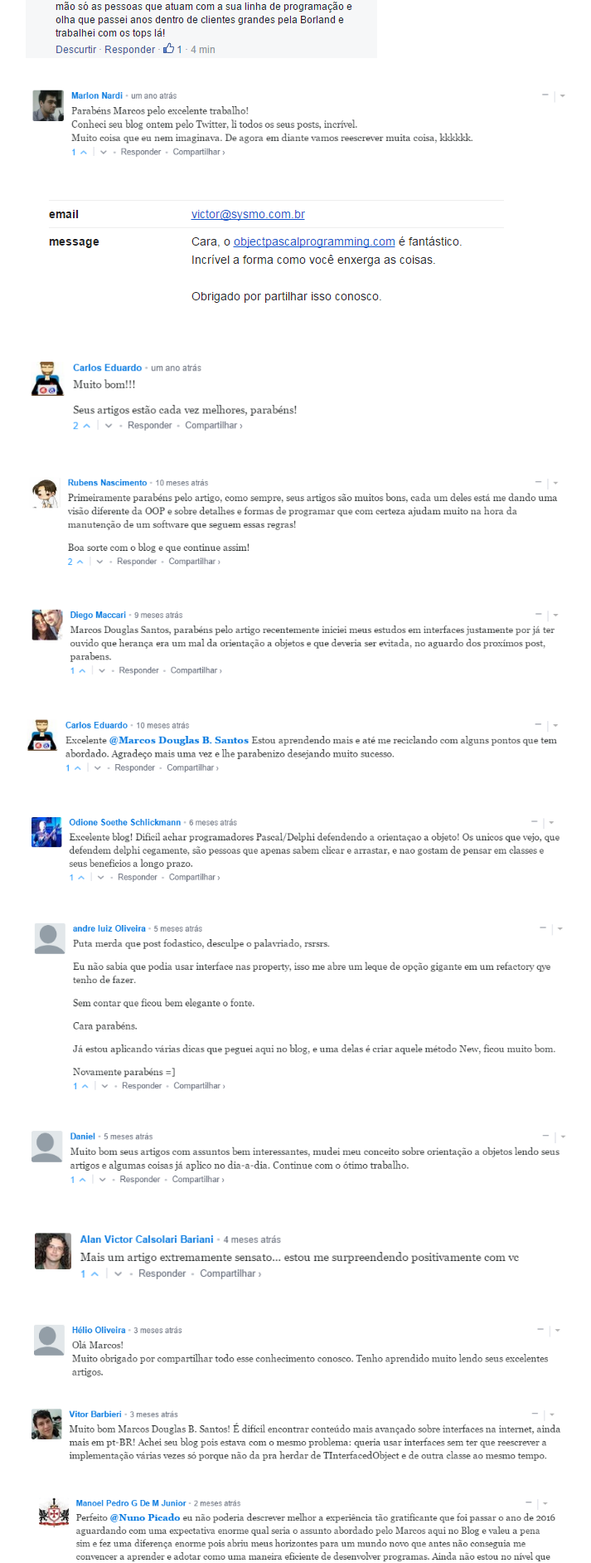
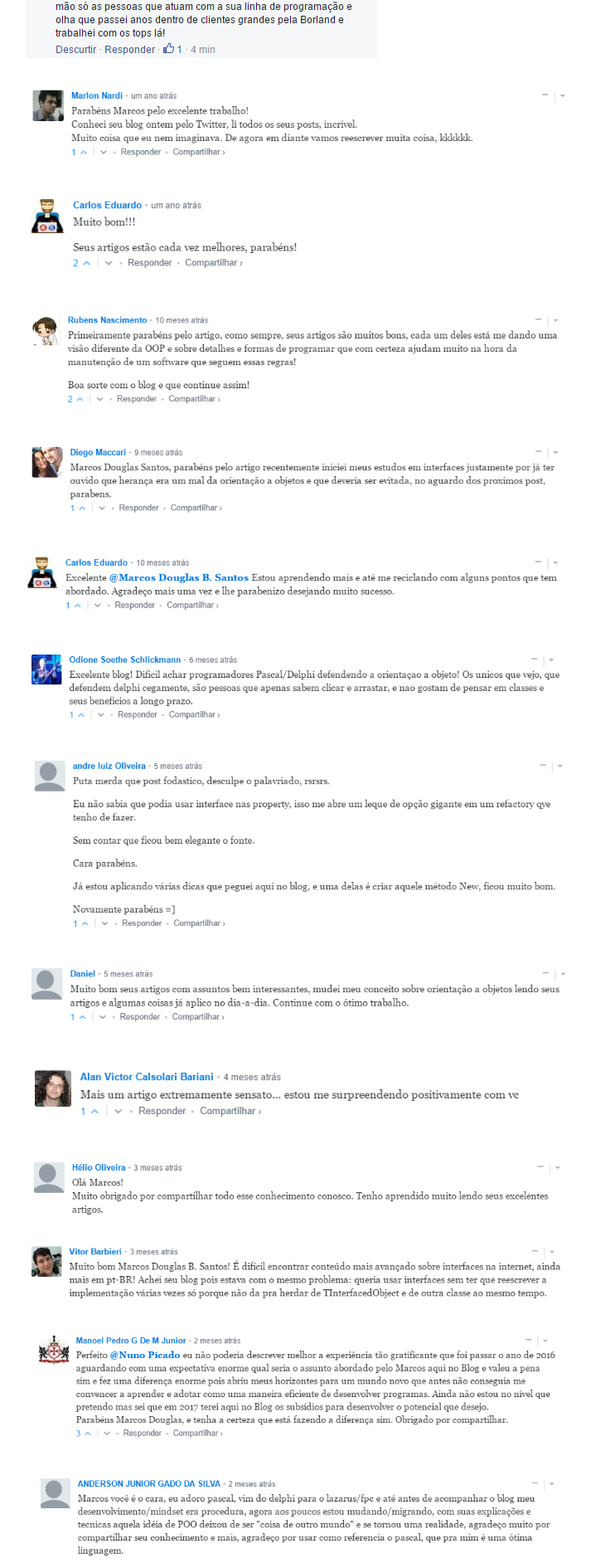
Before and after one commit to mdbs99/opp, a Jekyll site: the page built from testimonials.md, in a window 1280 px wide. Shown: the part 2187-4071 px from the top of the page at 83% size, without its empty margins (279-992 px from the left). Built offline with Jekyll 4.4.1, drawn with Linux system fonts in a browser that asks for light colours.

Commit message:
removed a private testimonial

```diff
--- a/testimonials.md
+++ b/testimonials.md
@@ -30,8 +30,6 @@ Se você escreveu algo parecido e não está na lista, porfavor aponte o link pa
 ![Testemunho]({{ page.image_path }}rodrigo-mourao.png)
 
 [![Testemunho]({{ page.image_path }}marlon-nardi.png)](http://objectpascalprogramming.com/posts/construtores-da-classe-primario-secundarios/#comment-2591573163)
-
-![Testemunho]({{ page.image_path }}victor.png)
 
 [![Testemunho]({{ page.image_path }}carlos-eduardo.png)](http://objectpascalprogramming.com/posts/nao-utilize-nil-ou-null/#comment-2617771905)
 
```
Also changed, not shown: images/testimonials/victor.png (deleted).
